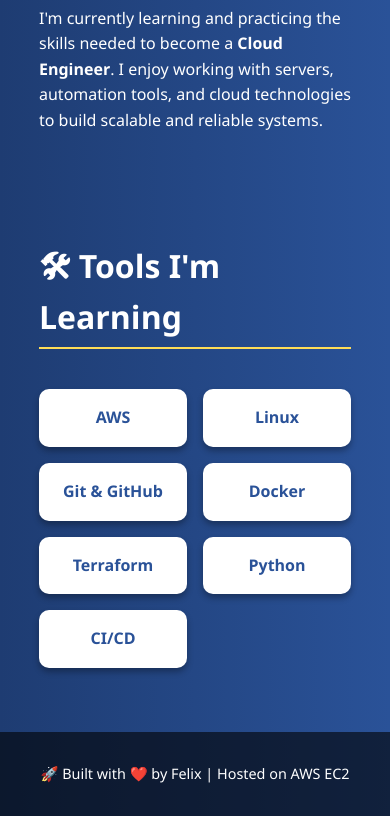
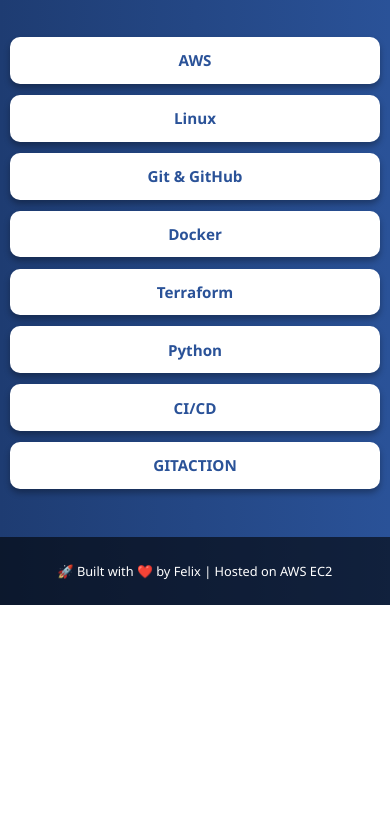
Before and after one commit to Felix-John-coder/my-webapp-about-me, a plain HTML site: page index.html in a window 390 px wide. Shown: the part 576-1392 px from the top of the page. After the commit the page ends 1181 px from the top, so only its background shows below. Drawn offline with Linux system fonts and the light colour scheme.

```diff
--- a/index.html
+++ b/index.html
@@ -2,6 +2,7 @@
 <html lang="en">
 <head>
   <meta charset="UTF-8">
+  <meta name="viewport" content="width=device-width, initial-scale=1">
   <title>About Me - Future Cloud Engineer</title>
   <link rel="stylesheet" href="style.css">
 </head>
@@ -32,6 +33,7 @@
       <div class="tool">Terraform</div>
       <div class="tool">Python</div>
       <div class="tool">CI/CD</div>
+       <div class="tool">GITACTION</div>
     </div>
   </section>
 
--- a/style.css
+++ b/style.css
@@ -78,3 +78,50 @@ footer {
   margin-top: 2rem;
   font-size: 0.9rem;
 }
+
+/* Responsive styles for mobile devices */
+@media (max-width: 600px) {
+  body {
+    font-size: 1rem;
+  }
+
+  .container {
+    width: 95%;
+    padding: 1rem 0;
+  }
+
+  header {
+    padding: 2rem 0;
+  }
+
+  header h1 {
+    font-size: 2rem;
+  }
+
+  section h2 {
+    font-size: 1.3rem;
+    padding-bottom: 0.2rem;
+  }
+
+  .tool-grid {
+    grid-template-columns: 1fr 1fr;
+    gap: 0.7rem;
+  }
+
+  .tool {
+    padding: 0.7rem;
+    font-size: 0.95rem;
+  }
+
+  footer {
+    font-size: 0.8rem;
+    padding: 0.7rem;
+  }
+}
+
+/* For very small screens */
+@media (max-width: 400px) {
+  .tool-grid {
+    grid-template-columns: 1fr;
+  }
+}
```
Also changed, not shown: 1 other file.
